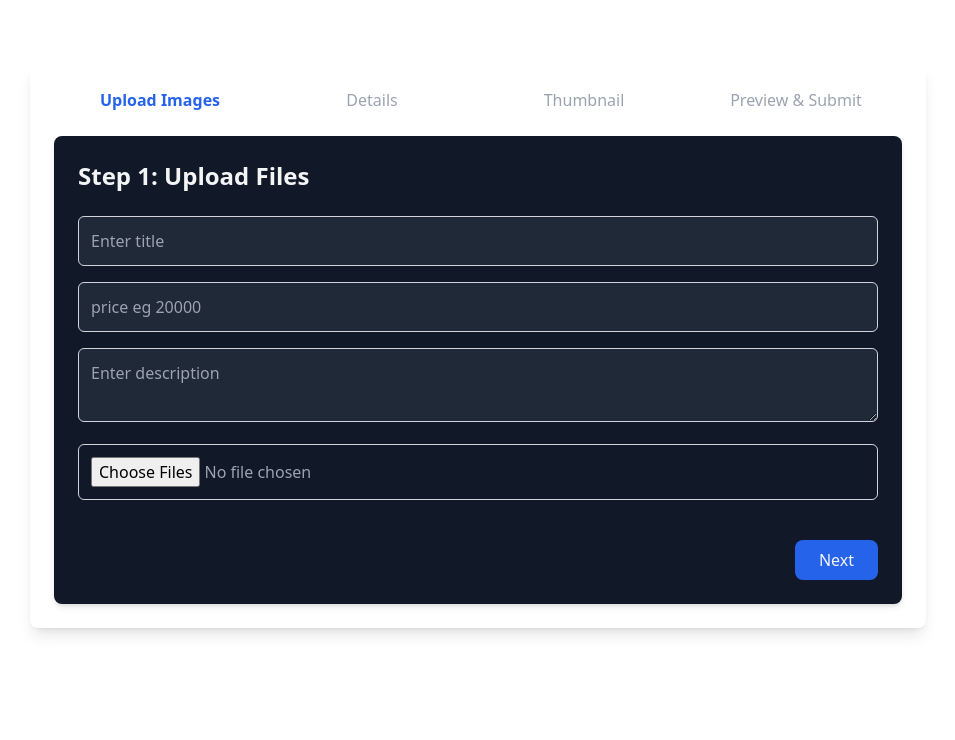
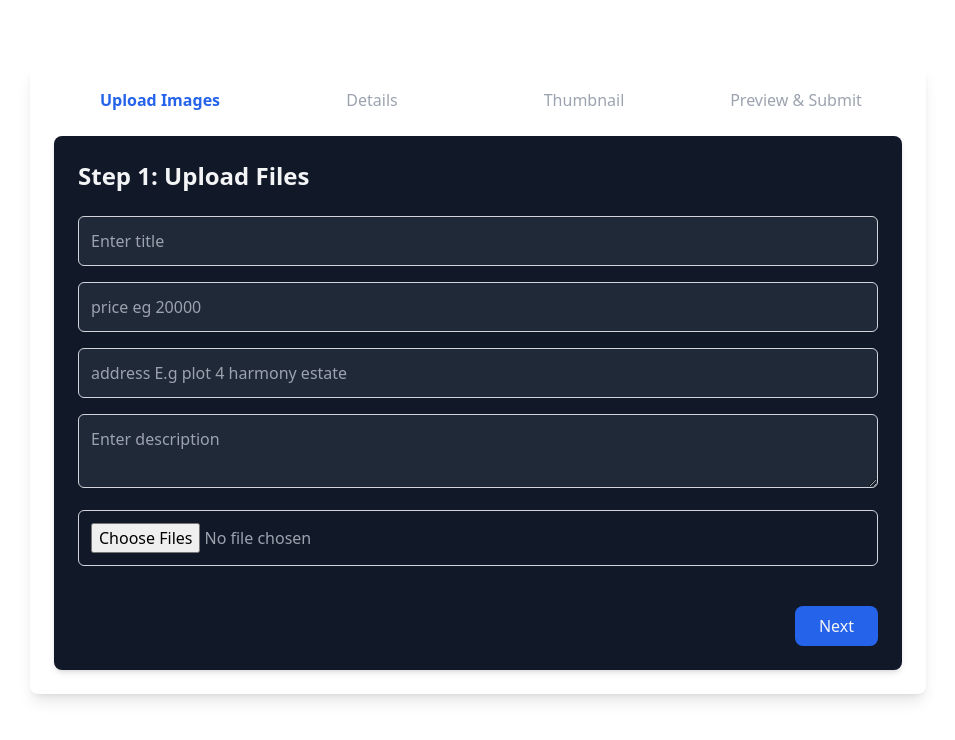
Before and after one commit to kenmentor/agent-with-me-frountend, a Next.js app: page /upload in a window 1280 px wide. Shown: the top 740 px of the page, without its empty margins (162-1117 px from the left). Built offline with nearby package versions, Linux system fonts and the light colour scheme.

Commit message:
added address in upload

```diff
--- a/src/components/uploadScreen/upload1.tsx
+++ b/src/components/uploadScreen/upload1.tsx
@@ -61,6 +61,14 @@ const StepOne: React.FC<StepOneProps> = ({ formData, setFormData, goToNextStep }
           onChange={(e) => setFormData((prev: formData) => ({ ...prev, price: e.target.value }))}
           className="w-full p-3 bg-gray-800 text-white rounded-md focus:outline-none focus:ring focus:ring-blue-500"
         />
+         <input
+          type="text"
+          placeholder="address E.g plot 4 harmony estate "
+          value={formData.address}
+          onChange={(e) => setFormData((prev: formData) => ({ ...prev, address: e.target.value }))}
+          className="w-full p-3 bg-gray-800 text-white rounded-md focus:outline-none focus:ring focus:ring-blue-400"
+        />
+
 
         <textarea
           placeholder="Enter description"
```
